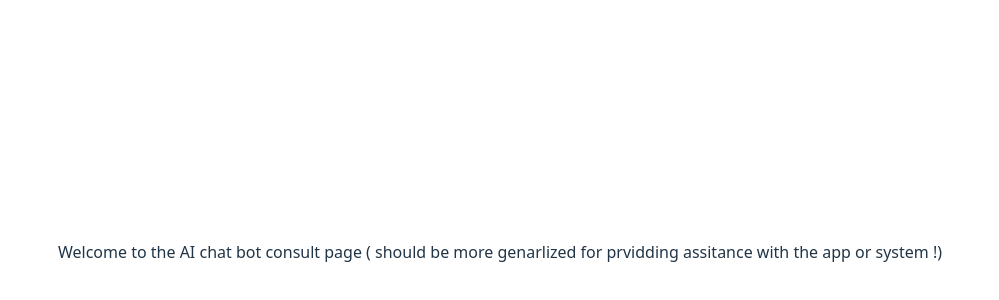
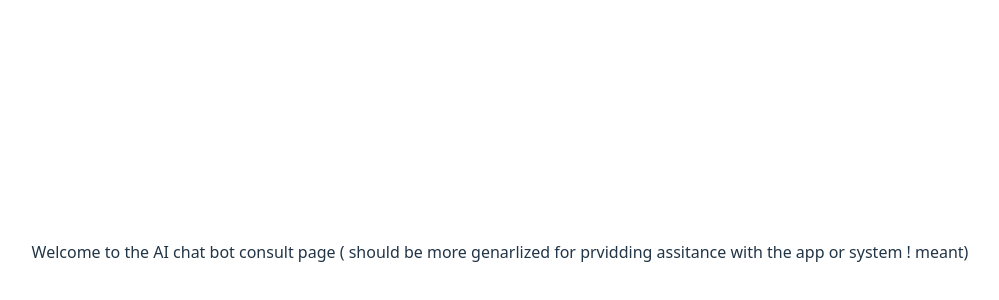
Before and after one commit to MaccccD/ImpactLens, a React (Vite) app: page /Consulting in a window 1280 px wide. Shown: the part 148-448 px from the top of the page, without its empty margins (140-1139 px from the left). Built offline with nearby package versions, Linux system fonts and the light colour scheme.

Commit message:
Small Update Fix

```diff
--- a/src/Pages/Consulting.jsx
+++ b/src/Pages/Consulting.jsx
@@ -3,7 +3,7 @@ import React from 'react'
 function Consulting() {
   return (
     <div>
-      Welcome to the AI chat bot consult page ( should be more genarlized for prvidding assitance with the app or system !)
+      Welcome to the AI chat bot consult page ( should be more genarlized for prvidding assitance with the app or system ! meant)
     </div>
   )
 }
```
